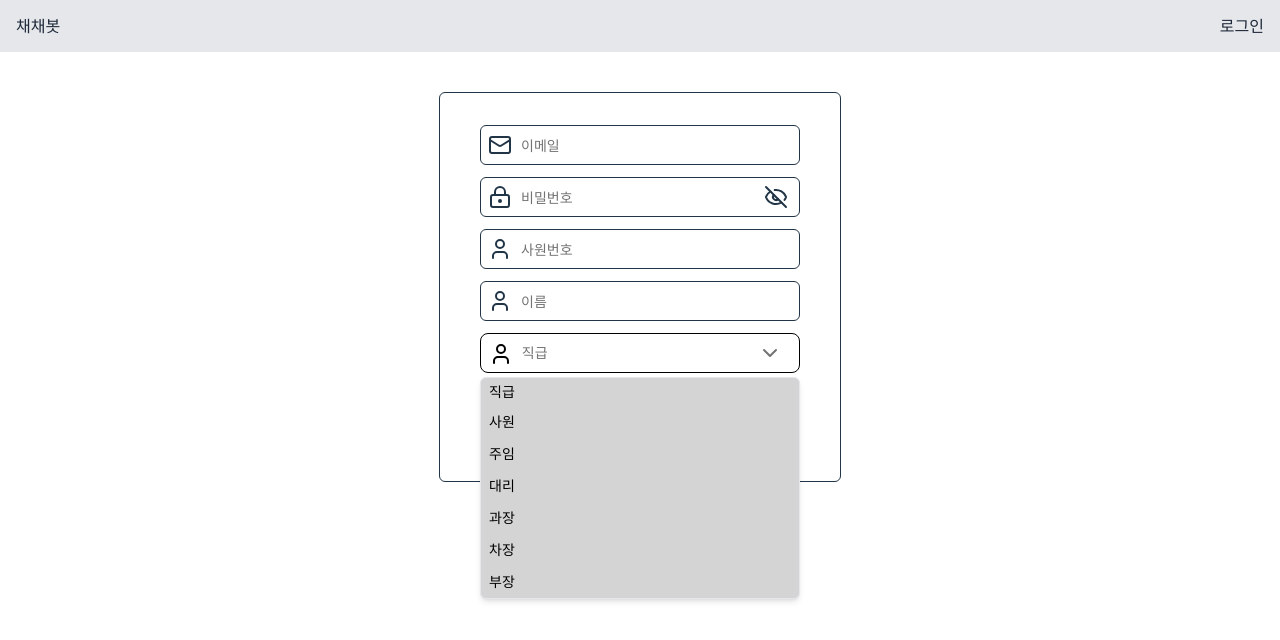
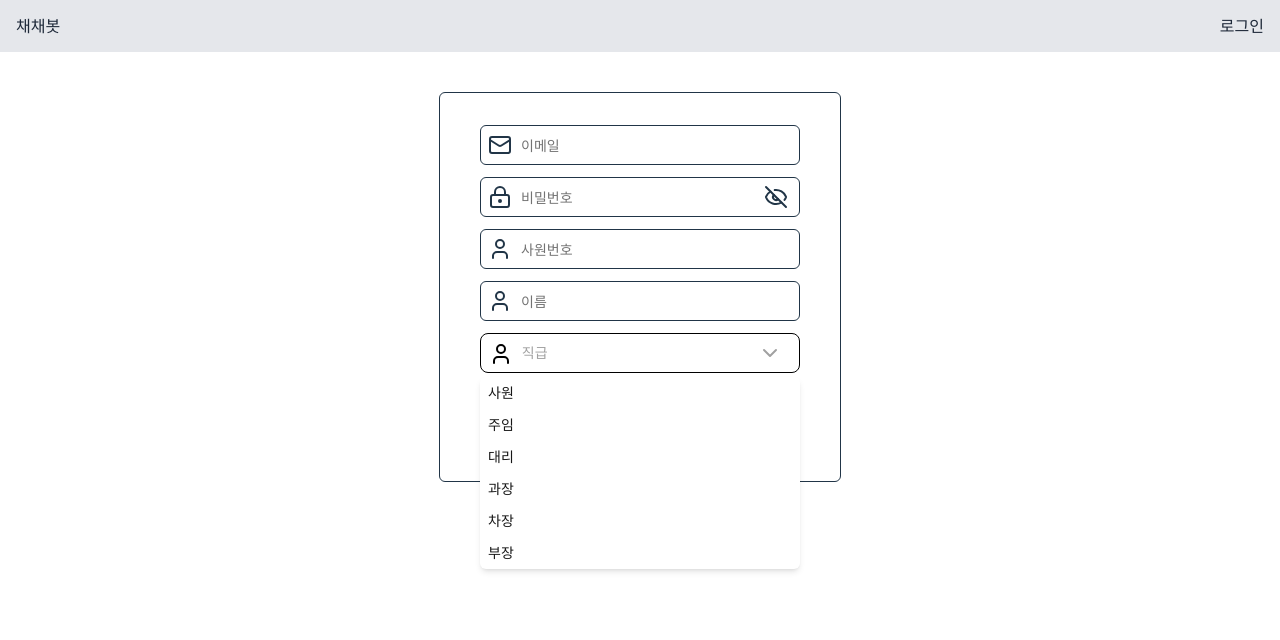
Before and after one commit to team-chaechae/chae-chae-ui, a React (Vite) app: page /signup in a window 1280 px wide. Both pictures are taken after a click on the button "직급". Shown: the top 640 px of the page. Built offline with nearby package versions, Linux system fonts and the light colour scheme.

Commit message:
[feat] FormSelect UI 수정 (#7)

```diff
--- a/src/components/FormField/FormSelect.tsx
+++ b/src/components/FormField/FormSelect.tsx
@@ -15,7 +15,6 @@ import {
 import { cn } from '@/utils/cn';
 import {
   SelectGroup,
-  SelectLabel,
   SelectPortal,
 } from '@radix-ui/react-select';
 import { ChevronDownIcon } from 'lucide-react';
@@ -82,7 +81,7 @@ export const FormSelect = ({
             >
               <SelectTrigger
                 className={cn(
-                  'relative flex h-10 w-full items-center gap-2 text-sm data-[placeholder]:text-neutral-500 data-[placeholder]:text-sm rounded-[4px] border border-black dark:border-white disabled:cursor-not-allowed',
+                  'relative flex h-10 w-full items-center gap-2 text-sm bg-white border-black text-neutral-900 data-[placeholder]:text-neutral-400 data-[placeholder]:text-sm rounded-[4px] border dark:border-white dark:bg-neutral-900 dark:text-neutral-100 disabled:cursor-not-allowed',
                   classNameInput,
                 )}
               >
@@ -103,12 +102,9 @@ export const FormSelect = ({
                   sideOffset={4}
                   align='start'
                   avoidCollisions={false}
-                  className='w-[var(--radix-select-trigger-width)] bg-neutral-300 dark:bg-black rounded-md shadow-md border border-gray-200'
+                  className='w-[var(--radix-select-trigger-width)] bg-white text-neutral-900 dark:bg-neutral-900 dark:text-neutral-100 rounded-md shadow-md'
                 >
                   <SelectGroup>
-                    <SelectLabel className='text-sm px-2 py-1'>
-                      {placeholder}
-                    </SelectLabel>
                     {items.map((item, index) => (
                       <SelectItem
                         key={index}
--- a/src/pages/Order/OrderSearchForm.tsx
+++ b/src/pages/Order/OrderSearchForm.tsx
@@ -59,12 +59,12 @@ export const OrderSearchForm = ({
             name='status'
             placeholder='상태'
             items={[
-              { label: '전체', value: 'all' },
-              { label: '판매중', value: 'available' },
-              { label: '대기', value: 'pending' },
+              { label: '전체', value: 'ALL' },
+              { label: '승인', value: 'APPROVED' },
+              { label: '완료', value: 'COMPLETED' },
               {
-                label: '품절',
-                value: 'soldOut',
+                label: '취소',
+                value: 'CANCELLED',
               },
             ]}
           />
```
